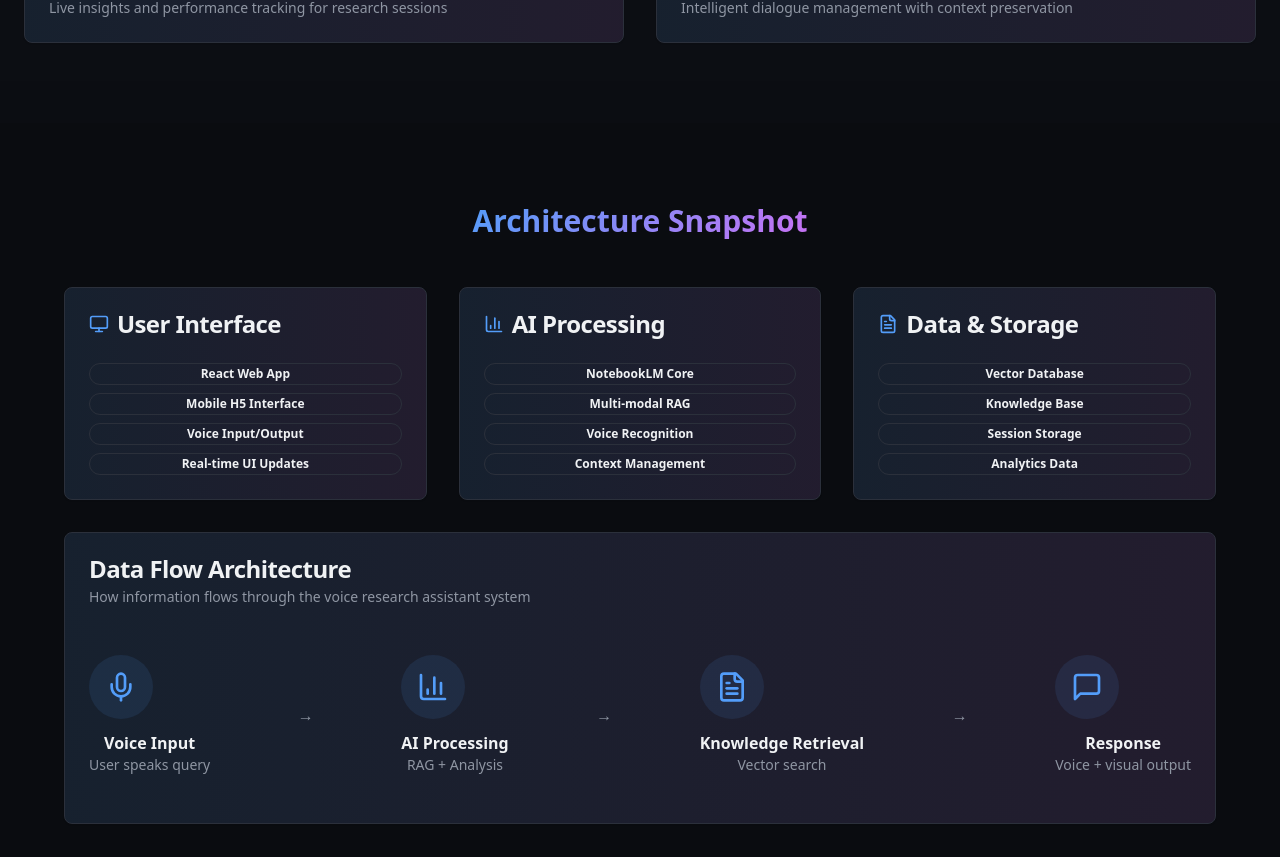
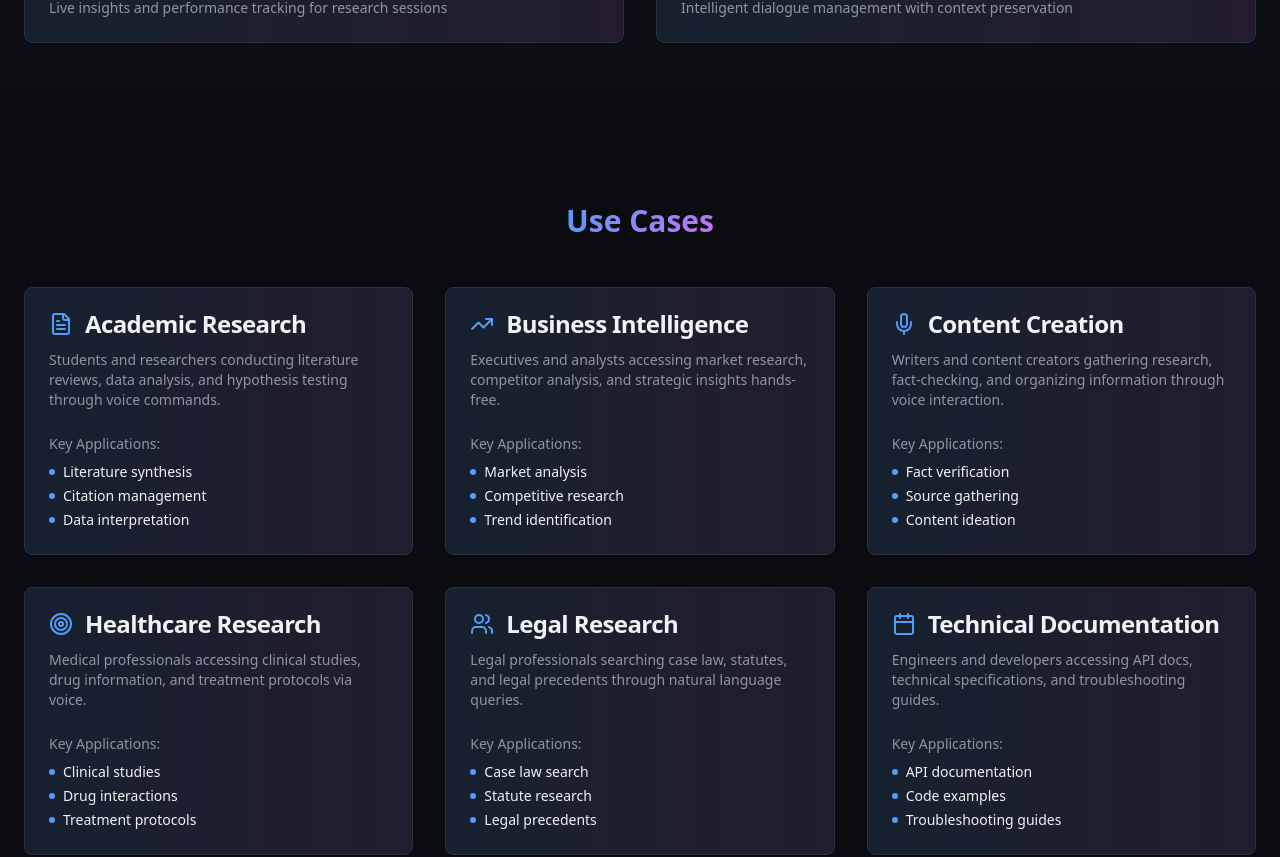
Before and after one commit to ziziyoung/voice-research-ai, a React (Vite) app: page /voice-research-assistant in a window 1280 px wide. Shown: the part 2460-3317 px from the top of the page. Built offline with nearby package versions, Linux system fonts and the light colour scheme.

Commit message:
Add Use Cases section

```diff
--- a/src/pages/VoiceResearchAssistant.tsx
+++ b/src/pages/VoiceResearchAssistant.tsx
@@ -143,6 +143,79 @@ const VoiceResearchAssistant = () => {
                   <CardDescription className="text-muted-foreground">
                     {feature.description}
                   </CardDescription>
+                </CardContent>
+              </Card>
+            ))}
+          </div>
+        </div>
+      </section>
+
+      {/* Use Cases */}
+      <section className="py-20 bg-background">
+        <div className="container mx-auto px-6">
+          <h2 className="text-3xl font-bold text-center mb-12">
+            <span className="gradient-text">Use Cases</span>
+          </h2>
+
+          <div className="grid md:grid-cols-2 lg:grid-cols-3 gap-8">
+            {[
+              {
+                title: "Academic Research",
+                description: "Students and researchers conducting literature reviews, data analysis, and hypothesis testing through voice commands.",
+                icon: FileText,
+                examples: ["Literature synthesis", "Citation management", "Data interpretation"]
+              },
+              {
+                title: "Business Intelligence",
+                description: "Executives and analysts accessing market research, competitor analysis, and strategic insights hands-free.",
+                icon: TrendingUp,
+                examples: ["Market analysis", "Competitive research", "Trend identification"]
+              },
+              {
+                title: "Content Creation",
+                description: "Writers and content creators gathering research, fact-checking, and organizing information through voice interaction.",
+                icon: Mic,
+                examples: ["Fact verification", "Source gathering", "Content ideation"]
+              },
+              {
+                title: "Healthcare Research",
+                description: "Medical professionals accessing clinical studies, drug information, and treatment protocols via voice.",
+                icon: Target,
+                examples: ["Clinical studies", "Drug interactions", "Treatment protocols"]
+              },
+              {
+                title: "Legal Research",
+                description: "Legal professionals searching case law, statutes, and legal precedents through natural language queries.",
+                icon: Users,
+                examples: ["Case law search", "Statute research", "Legal precedents"]
+              },
+              {
+                title: "Technical Documentation",
+                description: "Engineers and developers accessing API docs, technical specifications, and troubleshooting guides.",
+                icon: Calendar,
+                examples: ["API documentation", "Code examples", "Troubleshooting guides"]
+              }
+            ].map((useCase, index) => (
+              <Card key={index} className="tech-card">
+                <CardHeader>
+                  <div className="flex items-center gap-3 mb-2">
+                    <useCase.icon className="w-6 h-6 text-primary" />
+                    <CardTitle>{useCase.title}</CardTitle>
+                  </div>
+                  <CardDescription>{useCase.description}</CardDescription>
+                </CardHeader>
+                <CardContent>
+                  <div className="space-y-2">
+                    <h5 className="text-sm font-medium text-muted-foreground">Key Applications:</h5>
+                    <ul className="space-y-1">
+                      {useCase.examples.map((example, idx) => (
+                        <li key={idx} className="text-sm flex items-center gap-2">
+                          <div className="w-1.5 h-1.5 bg-primary rounded-full"></div>
+                          {example}
+                        </li>
+                      ))}
+                    </ul>
+                  </div>
                 </CardContent>
               </Card>
             ))}
```
